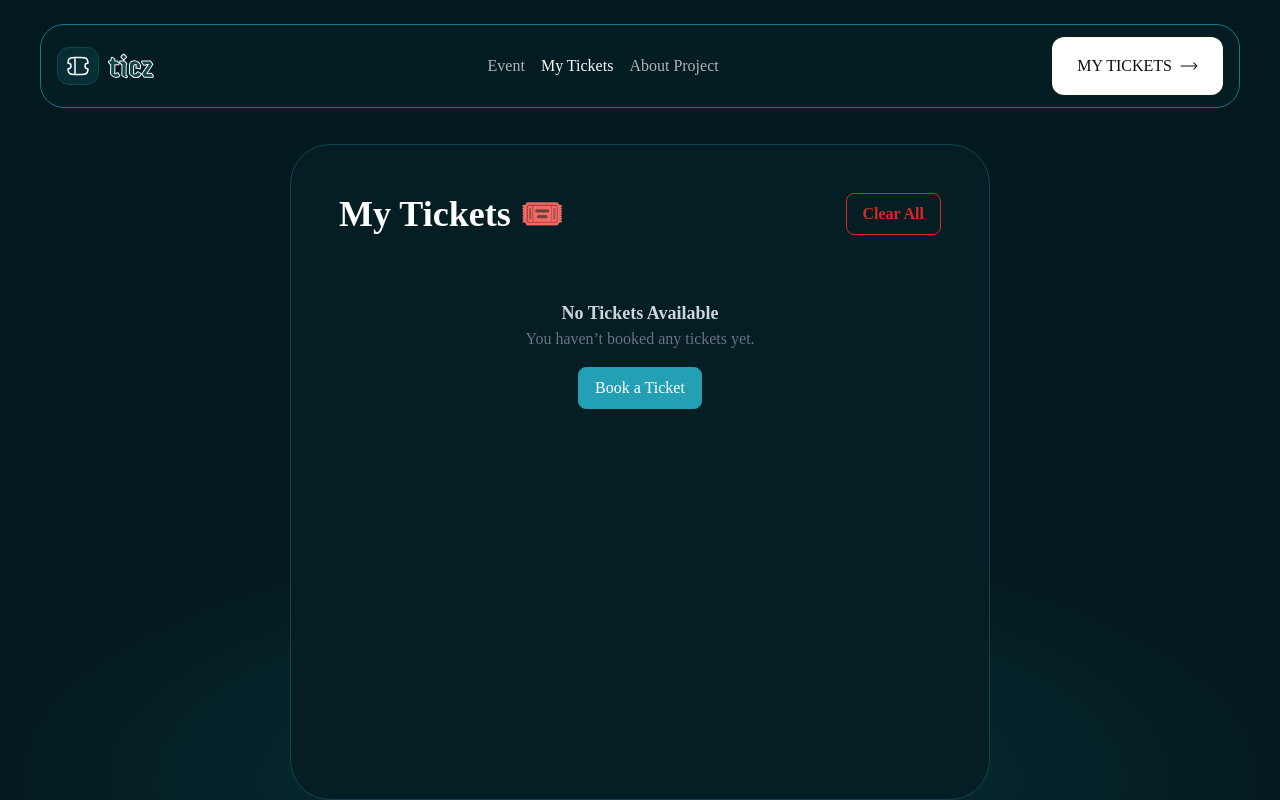
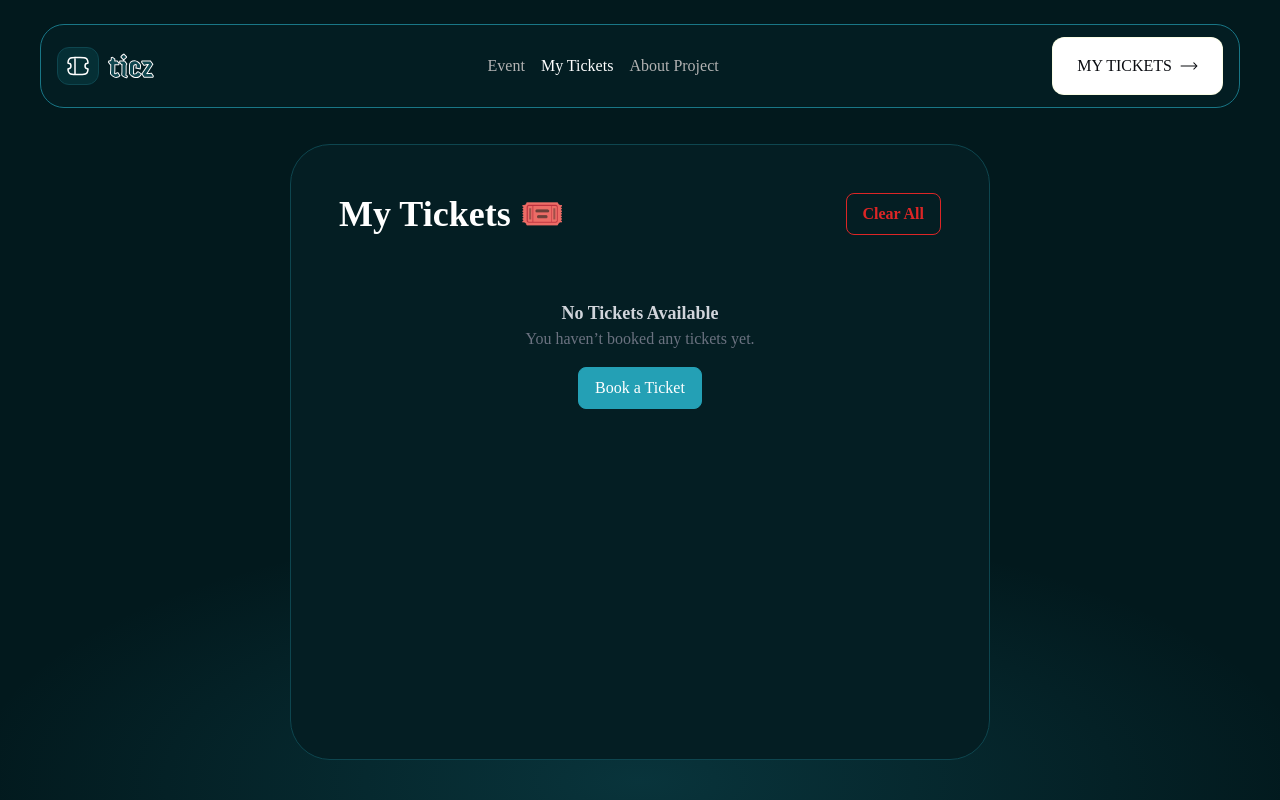
Before and after one commit to ayomikun-ade/TicketGenerator-HNG, a React (Vite) app: page /my-tickets in a window 1280 px wide. Built offline with nearby package versions, Linux system fonts and the light colour scheme; a web font is replaced by a local one.

Commit message:
style: added margin to my tickets page

```diff
--- a/src/pages/MyTickets.jsx
+++ b/src/pages/MyTickets.jsx
@@ -44,7 +44,7 @@ const MyTickets = () => {
       <ToastContainer />
       <div className="relative font-main mx-5 text-sm md:text-base flex justify-center min-h-screen max-w-[1440px] md:mx-auto md:w-full">
         <Header />
-        <div className="md:bg-[#041e23] bg-[#08252B] animate-fadeIn text-white flex flex-col items-center gap-8 max-w-[700px] w-full p-6 md:p-12 mt-36  rounded-[40px] border border-[#0e464f]">
+        <div className="md:bg-[#041e23] bg-[#08252B] animate-fadeIn text-white flex flex-col items-center gap-8 max-w-[700px] w-full p-6 md:p-12 mb-10 mt-36  rounded-[40px] border border-[#0e464f]">
           <section className="flex justify-between items-center w-full">
             <h1 className="text-2xl md:text-4xl font-bold">My Tickets 🎟️</h1>
             <button
```
